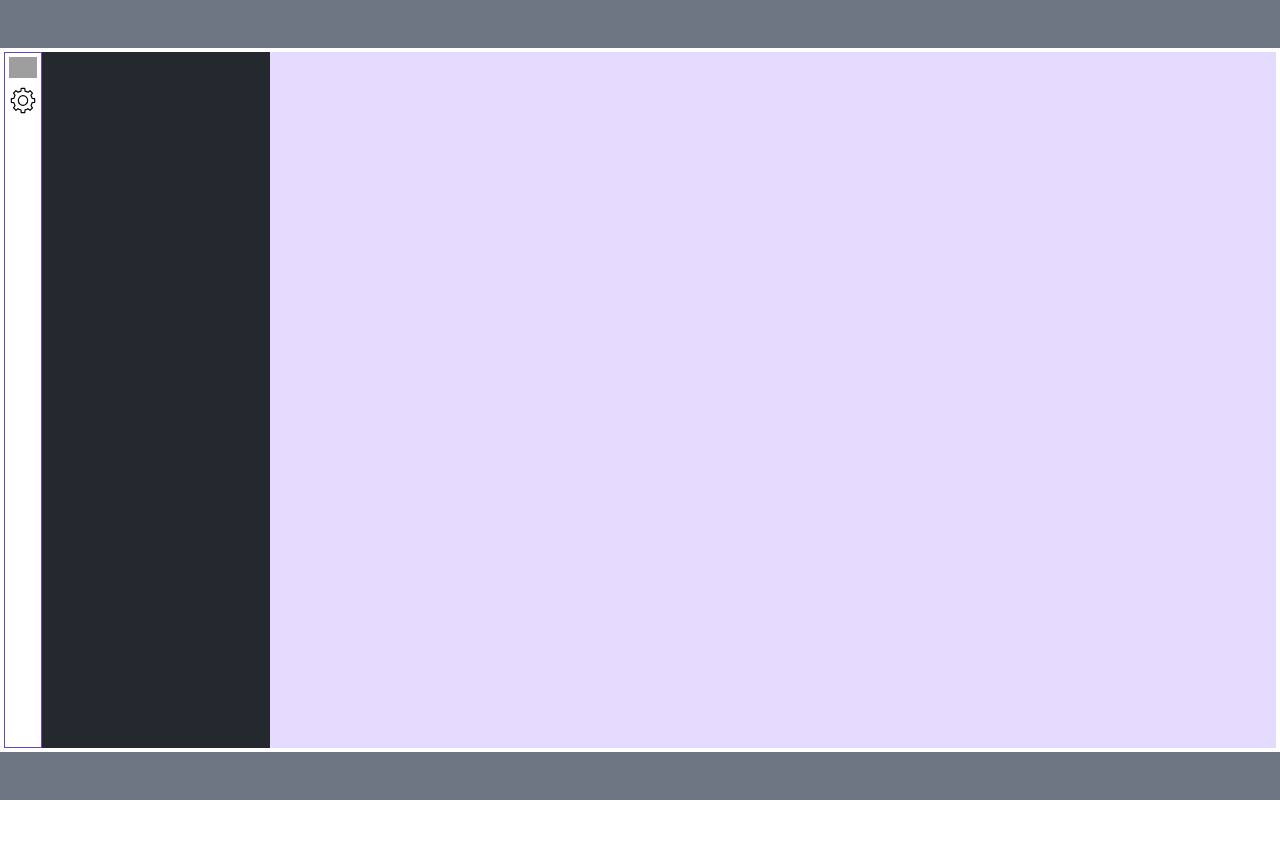
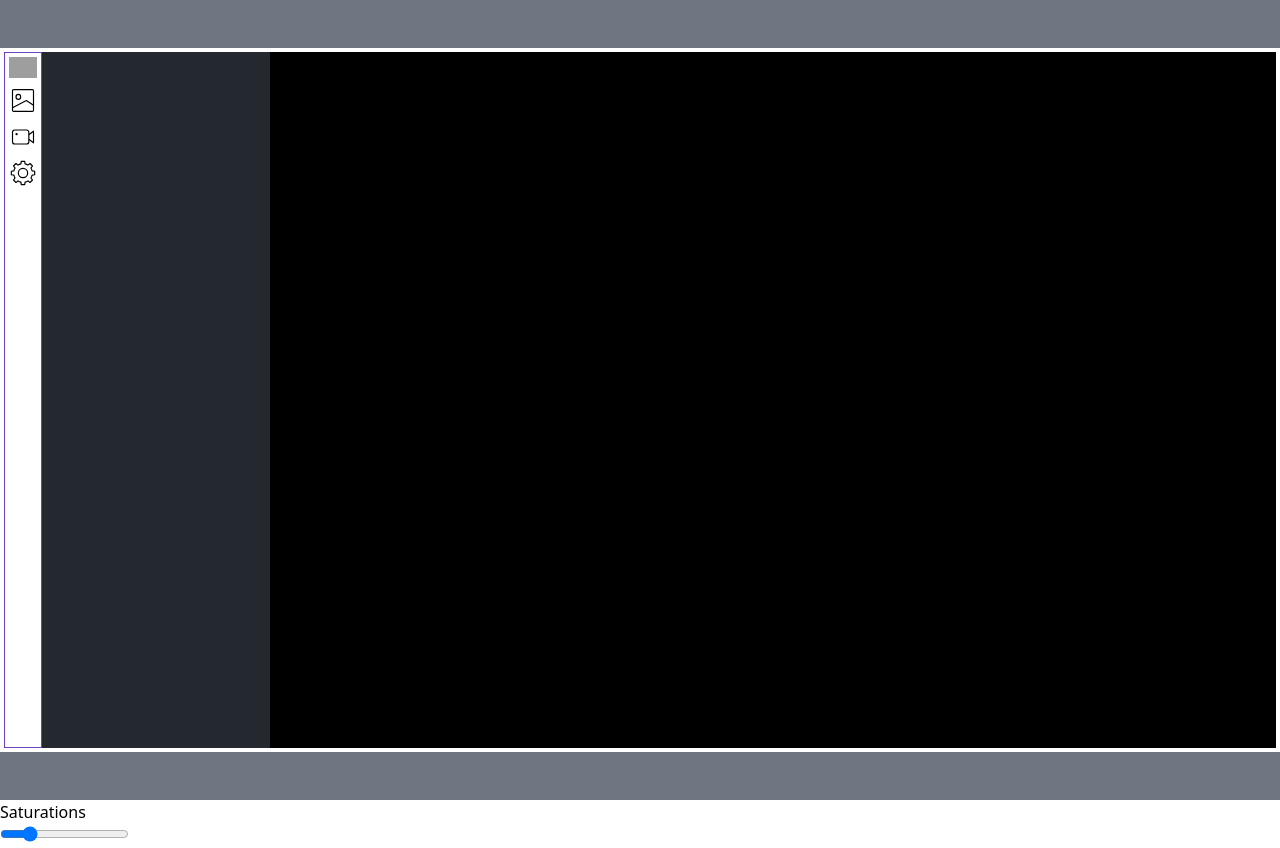
Before and after one commit to Nirajsah17/chhavi, a React (Create React App) app: page /filter in a window 1280 px wide. Before the commit the page ends 800 px from the top, so only its background shows below. Built offline with nearby package versions, Linux system fonts and the light colour scheme; grey boxes are pictures that could not be loaded.

Commit message:
image rendering and aspect ratio is fixed

```diff
--- a/package.json
+++ b/package.json
@@ -40,6 +40,7 @@
     ]
   },
   "devDependencies": {
+    "react-router-dom": "^6.23.1",
     "tailwindcss": "^3.4.4"
   }
 }
--- a/src/App.js
+++ b/src/App.js
@@ -1,14 +1,18 @@
 import "./App.css";
 import { useState } from "react";
 import LeftNav from "./components/left-nav";
+import ImgGRids from "./components/image-list";
+import Filter from "./components/filter";
 import Canvas from "./components/canvas";
+
+import { Routes, Route, BrowserRouter as Router } from "react-router-dom";
 
 function App() {
   const [files, setFiles] = useState([]);
   const [activeBitmap, setActiveBitmap] = useState();
 
   const fileHandler = (file) => {
-    setFiles([...files, file]);
+    setFiles([...files, ...file]);
   };
   const openFile = async (e) => {
     const filename = e.target.alt;
@@ -19,6 +23,7 @@ function App() {
   };
 
   return (
+    <>
       <div className="w-full h-screen flex flex-col">
         <div className="w-full flex h-12 p-1 bg-fg-subtle"></div>
         <div className="w-full flex flex-1 p-1">
@@ -26,18 +31,7 @@ function App() {
             <LeftNav fileHandler={fileHandler}></LeftNav>
           </div>
           <div className="flex flex-wrap w-72 bg-bg-emphasis">
-          {files.map((file) => {
-            const url = URL.createObjectURL(file);
-            return (
-              <img
-                className="p-1 w-14 h-14 rounded-sm cursor-pointer hover:border hover:border-accent-emphasis"
-                src={url}
-                key={file.name}
-                alt={file.name}
-                onClick={openFile}
-              ></img>
-            );
-          })}
+            <ImgGRids files={files} openFile={openFile} />
           </div>
           <div id="canvas" className="w-full bg-bg-accentEmphasis">
             <Canvas activeBitmap={activeBitmap}></Canvas>
@@ -45,6 +39,14 @@ function App() {
         </div>
         <div className="w-full flex h-12 p-1 bg-fg-subtle"></div>
       </div>
+      <Router>
+        <Routes>
+          <Route path="/asset" element={<ImgGRids files={files} openFile={openFile} />} />
+          <Route path="/filter" element={<Filter />} />
+          {/* <Route path="/" element={<App />} /> */}
+        </Routes>
+      </Router>
+    </>
   );
 }
 
--- a/src/components/canvas.js
+++ b/src/components/canvas.js
@@ -1,21 +1,50 @@
 import { Stage, Layer, Image, Line } from "react-konva";
 import { useState, useEffect, useRef } from "react";
+import { getImageOptions } from "../utils/utills";
 
 function Canvas({ activeBitmap }) {
   const [dims, setDims] = useState({ width: 200, height: 200 });
   const [elements, setElements] = useState([]);
-  const [fill, setFill] = useState("red");
+  const [fill, setFill] = useState("");
   const [points, setPoints] = useState([]);
   const [isDrawEnable, setIsDrawEnable] = useState(false);
   const [scale, setScale] = useState(1);
   const [position, setPosition] = useState({ x: 0, y: 0 });
+  const [panning, setPanning] = useState(false);
+  const [imgOptions, setImgOptions] = useState({});
   const stage = useRef(null);
+  const layer = useRef(null);
   const count = useRef(0);
+  const imageRef = useRef(0);
+  const scaleBy = 1.01;
+
+  const keyDownHandler = (e) => {
+    console.log(e);
+    setPanning(true);
+  };
+  const keyUpHandler = (e) => {
+    console.log(e);
+    setPanning(false);
+  };
+
+  const MODES = {
+    DRAW: "DRAW",
+    EDIT: "EDIT",
+    MOVE: "MOVE",
+    LOCK: "LOCK",
+  };
+
+  const [MODE, SETMODE] = useState(MODES.DRAW);
 
   const onDown = (e) => {
+    if (panning) return;
     setIsDrawEnable(true);
-    const pos = stage.current.getPointerPosition();
-    setPoints((prevPoints) => [...prevPoints, pos.x, pos.y]);
+    const pos = stage.current.getRelativePointerPosition();
+    console.log(pos);
+    const normalizedX = pos.x * imgOptions.ratio + imgOptions.x;
+    const normalizedY = pos.y * imgOptions.ratio + imgOptions.y;
+    console.log(normalizedX, normalizedY);
+    setPoints((prevPoints) => [...prevPoints, normalizedX, normalizedY]);
   };
 
   const onUp = (e) => {
@@ -30,59 +59,72 @@ function Canvas({ activeBitmap }) {
 
   const onMove = (e) => {
     if (!isDrawEnable) return;
-    const pos = stage.current.getPointerPosition();
-    setPoints((prevPoints) => [...prevPoints, pos.x, pos.y]);
+    const pos = stage.current.getRelativePointerPosition();
+    const normalizedX = pos.x * imgOptions.ratio + imgOptions.x;
+    const normalizedY = pos.y * imgOptions.ratio + imgOptions.y;
+    setPoints((prevPoints) => [...prevPoints, normalizedX, normalizedY]);
   };
 
   useEffect(() => {
     const el = document.getElementById("canvas");
     setDims({ width: el.clientWidth, height: el.clientHeight });
+    stage.current.container().style.backgroundColor = "black";
+    window.addEventListener("keydown", keyDownHandler);
+    window.addEventListener("keyup", keyUpHandler);
   }, []);
 
-  const handleWheel = (event) => {
-    event.evt.preventDefault();
-    const currentStageRef = stage.current;
-    if (currentStageRef) {
-      const stage = currentStageRef.getStage();
+  useEffect(() => {
+    if (!activeBitmap) return;
+    const options = {
+      imgWidth: activeBitmap.width,
+      imgHeight: activeBitmap.height,
+      imgBitmap: activeBitmap,
+      stage: stage.current,
+    };
+    const imgOptions = getImageOptions(options);
+    setImgOptions(imgOptions);
+  }, [activeBitmap]);
 
-      if (event.evt.ctrlKey) {
-        const oldScale = stage.scaleX();
+  const handleWheel = (e) => {
+    e.evt.preventDefault();
 
-        const mousePointTo = {
-          x: stage.getPointerPosition().x / oldScale - stage.x() / oldScale,
-          y: stage.getPointerPosition().y / oldScale - stage.y() / oldScale,
-        };
+    const _stage = stage.current;
+    const oldScale = _stage.scaleX();
+    const pointer = _stage.getRelativePointerPosition();
 
-        const unboundedNewScale = oldScale - event.evt.deltaY * 0.01;
-        let newScale = unboundedNewScale;
-        if (unboundedNewScale < 0.1) {
-          newScale = 0.1;
-        } else if (unboundedNewScale > 10.0) {
-          newScale = 10.0;
-        }
+    const mousePointTo = {
+      x: (pointer.x - _stage.x()) / oldScale,
+      y: (pointer.y - _stage.y()) / oldScale,
+    };
 
-        const newPosition = {
-          x:
-            -(mousePointTo.x - stage.getPointerPosition().x / newScale) *
-            newScale,
-          y:
-            -(mousePointTo.y - stage.getPointerPosition().y / newScale) *
-            newScale,
-        };
+    let direction = e.evt.deltaY > 0 ? 1 : -1;
 
-        setScale(newScale);
-        setPosition(newPosition);
-      } else {
-        const dragDistanceScale = 0.75;
-        const newPosition = {
-          x: position.x - dragDistanceScale * event.evt.deltaX,
-          y: position.y - dragDistanceScale * event.evt.deltaY,
-        };
+    if (e.evt.ctrlKey) {
+      direction = -direction;
+    }
 
-        setPosition(newPosition);
-      }
+    const newScale = direction > 0 ? oldScale * scaleBy : oldScale / scaleBy;
+
+    _stage.scale({ x: newScale, y: newScale });
+
+    const newPos = {
+      x: pointer.x - mousePointTo.x * newScale,
+      y: pointer.y - mousePointTo.y * newScale,
+    };
+    _stage.position(newPos);
+  };
+
+  const onDragStart = (e) => {
+    if (e.evt.ctrlKey) {
+      layer.draggable = true;
+    } else {
+      layer.draggable = false;
     }
+    // if(MODE !== "")
   };
+
+  const onDragMove = (e) => {};
+  const onDragEnd = (e) => {};
 
   return (
     <>
@@ -90,34 +132,35 @@ function Canvas({ activeBitmap }) {
         width={dims.width}
         height={dims.height}
         onMouseDown={onDown}
-        onDblClick={onUp}
+        onMouseUp={onUp}
         onMouseMove={onMove}
         onWheel={handleWheel}
         scaleX={scale}
         scaleY={scale}
         ref={stage}
       >
-        <Layer name="background" />
-        <Layer name="foreground" x={30} y={30} height={400} width={600}>
-          {activeBitmap && <Image x={0} y={0} image={activeBitmap} />}
+        <Layer name="background" ref={layer} draggable={panning}>
+          {activeBitmap && (
+            <Image
+              x={imgOptions.x}
+              y={imgOptions.y}
+              width={imgOptions.width}
+              height={imgOptions.height}
+              image={activeBitmap}
+              ref={imageRef}
+            />
+          )}
           {elements.map((element) => (
             <Line
               key={element.key}
               points={element.points}
               fill={element.fill}
-              strokeWidth={2}
-              stroke="blue"
-              closed
+              strokeWidth={8}
+              stroke="gray"
             />
           ))}
           {points.length >= 2 && (
-            <Line
-              points={points}
-              fill={fill}
-              strokeWidth={2}
-              stroke="blue"
-              closed
-            />
+            <Line points={points} fill={fill} strokeWidth={8} stroke="gray" />
           )}
         </Layer>
       </Stage>
--- /dev/null
+++ b/src/components/filter.js
@@ -0,0 +1,9 @@
+export default function Filter({ }) {
+  return (
+    <>
+      <div className="flex flex-col">
+        <span>Saturations</span> <span> <input type="range" max={100} min={1} value={20}></input></span>
+      </div>
+    </>
+  );
+}
--- /dev/null
+++ b/src/components/image-list.js
@@ -0,0 +1,18 @@
+export default function ImgGRids({ files, openFile }) {
+  return (
+    <>
+      {files.map((file) => {
+        const url = URL.createObjectURL(file);
+        return (
+          <img
+            className="p-1 w-14 h-14 rounded-sm cursor-pointer hover:border hover:border-accent-emphasis"
+            src={url}
+            key={file.name}
+            alt={file.name}
+            onClick={(e)=>{openFile(e);}}
+          ></img>
+        );
+      })}
+    </>
+  );
+}
--- a/src/components/left-nav.js
+++ b/src/components/left-nav.js
@@ -8,11 +8,12 @@ function LeftNav({ fileHandler }) {
   const handleUpload = (e) => {
     const el = document.createElement("input");
     el.setAttribute("type", "file");
+    el.setAttribute("accept", "image/*");
+    el.setAttribute("multiple", "true");
     el.click();
     el.addEventListener("change", (e) => {
-      const file = e.target.files[0];
-      fileHandler(file)
-      // console.log(file);
+      const files = e.target.files;
+      fileHandler([...files]);
     });
   };
 
@@ -25,8 +26,8 @@ function LeftNav({ fileHandler }) {
         src={uploader}
         onClick={handleUpload}
       />
-      {/* <img className="p-1 cursor-pointer" title="Open image" alt="image" src={imageIcon} />
-      <img className="p-1 cursor-pointer" title="Upload video" alt="video" src={videoIcon} /> */}
+      <img className="p-1 cursor-pointer" title="Open image" alt="image" src={imageIcon} />
+      <img className="p-1 cursor-pointer" title="Upload video" alt="video" src={videoIcon} />
       <img
         className="p-1 cursor-pointer"
         title="Settings"
--- /dev/null
+++ b/src/utils/utills.js
@@ -0,0 +1,22 @@
+function getImageOptions(args) {
+  const { imgWidth, imgHeight, imgBitmap, stage } = args;
+  let stageW = stage.width(),
+    stageH = stage.height(),
+    wRatio = stageW / imgWidth,
+    hRatio = stageH / imgHeight,
+    ratio = Math.min(wRatio, hRatio),
+    centerShiftX = Math.round((stageW - imgWidth * ratio) / 2),
+    centerShiftY = Math.round((stageH - imgHeight * ratio) / 2),
+    scaledImageWidth = imgWidth * ratio,
+    scaledImageHeight = imgHeight * ratio;
+  return {
+    x: centerShiftX,
+    y: centerShiftY,
+    image: imgBitmap,
+    width: scaledImageWidth,
+    height: scaledImageHeight,
+    ratio: ratio,
+  };
+}
+
+export { getImageOptions };
```
Also changed, not shown: 1 other file (tests, documents, lock files or other folders). Lines whose indentation alone changed are shown as unchanged.
